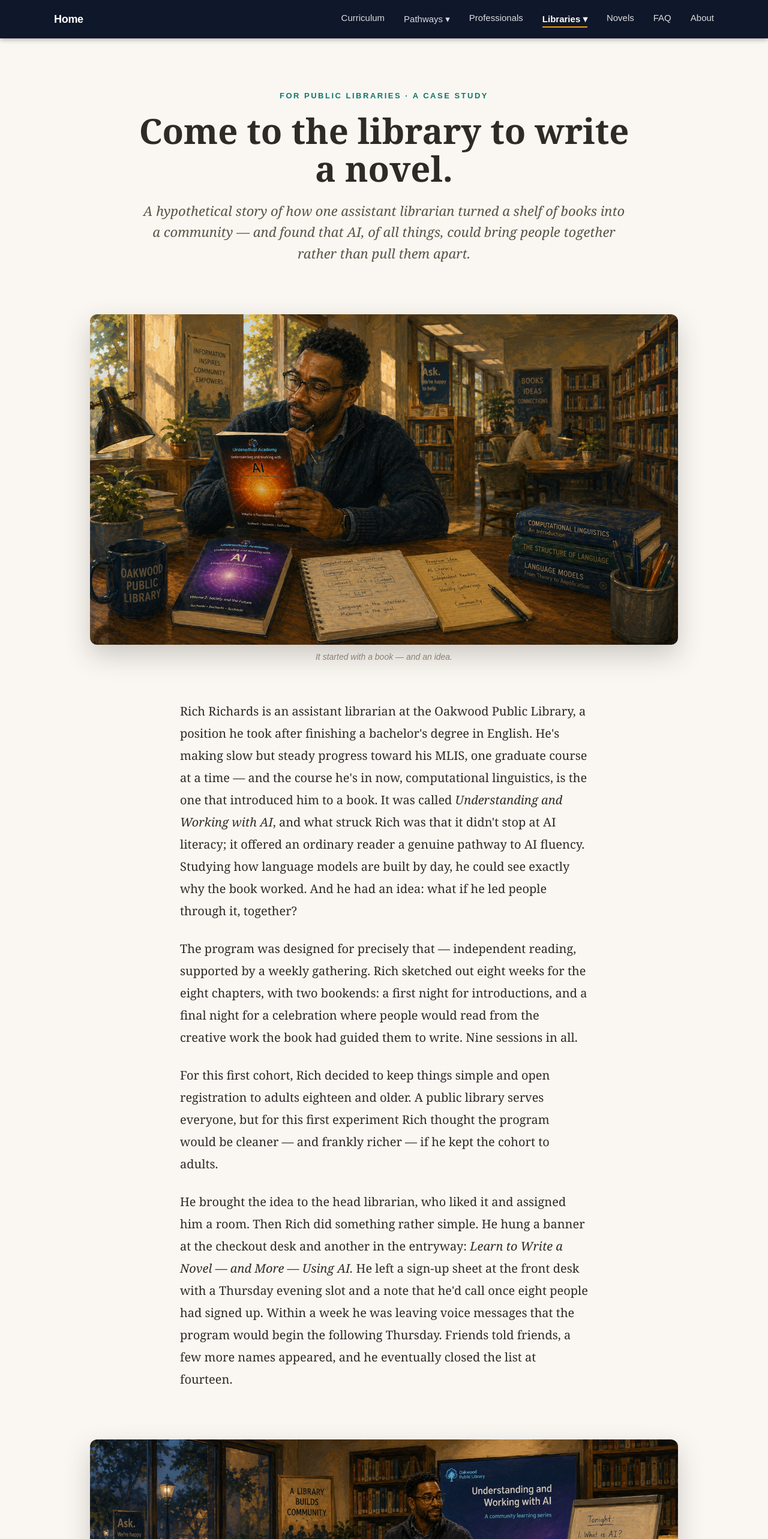
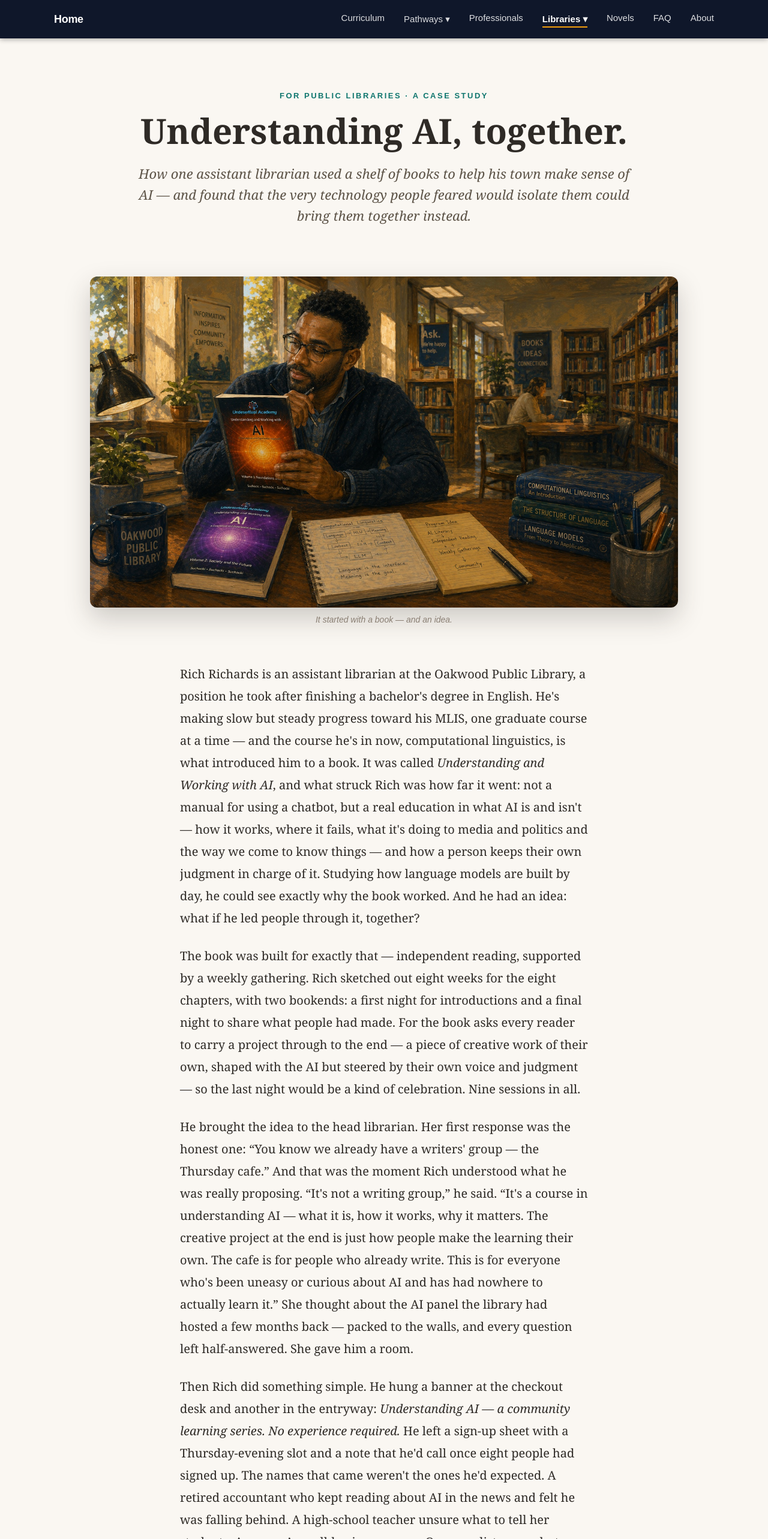
Before and after one commit to Suchocki88/UnderstandingAI.ai, a Next.js app: page /public-libraries in a window 1280 px wide. Shown: the top 2566 px of the page at 60% size. Built offline with nearby package versions, Linux system fonts and the light colour scheme.

Commit message:
Revise public library story for clarity and focus
Updated the library story to emphasize community learning and understanding AI. Revised various sections for clarity and engagement.

```diff
--- a/app/public-libraries/page.tsx
+++ b/app/public-libraries/page.tsx
@@ -3,7 +3,7 @@ import Link from "next/link";
 export const metadata = {
   title: "A Public Library Story | Understanding and Working with AI",
   description:
-    "How one assistant librarian turned a shelf of books into a community — an illustrated case study of the library as a third place for AI education and human connection.",
+    "How one assistant librarian helped his town understand AI — an illustrated case study of the public library as a place to learn the technology reshaping our world, and to belong.",
 };
 
 const FORM_URL =
@@ -62,11 +62,11 @@ export default function Page() {
             For Public Libraries · A Case Study
           </p>
           <h1 style={{ fontFamily: SERIF, fontSize: "clamp(34px, 6vw, 58px)", lineHeight: 1.08, margin: "0 0 22px", color: INK, fontWeight: 700 }}>
-            Come to the library to write a novel.
+            Understanding AI, together.
           </h1>
           <p style={{ fontFamily: SERIF, fontSize: "clamp(19px, 2.6vw, 22px)", lineHeight: 1.6, color: "#5c5347", margin: 0, fontStyle: "italic" }}>
-            A hypothetical story of how one assistant librarian turned a shelf of books into a community — and found that AI, of all things,
-            could bring people together rather than pull them apart.
+            How one assistant librarian used a shelf of books to help his town make sense of AI — and found that the
+            very technology people feared would isolate them could bring them together instead.
           </p>
         </div>
       </section>
@@ -83,30 +83,39 @@ export default function Page() {
           <p style={para}>
             Rich Richards is an assistant librarian at the Oakwood Public Library, a position he took after finishing a
             bachelor&apos;s degree in English. He&apos;s making slow but steady progress toward his MLIS, one graduate
-            course at a time — and the course he&apos;s in now, computational linguistics, is the one that introduced
-            him to a book. It was called <em>Understanding and Working with AI</em>, and what struck Rich was that it
-            didn&apos;t stop at AI literacy; it offered an ordinary reader a genuine pathway to AI fluency. Studying how
-            language models are built by day, he could see exactly why the book worked. And he had an idea: what if he
-            led people through it, together?
+            course at a time — and the course he&apos;s in now, computational linguistics, is what introduced him to a
+            book. It was called <em>Understanding and Working with AI</em>, and what struck Rich was how far it went:
+            not a manual for using a chatbot, but a real education in what AI is and isn&apos;t — how it works, where it
+            fails, what it&apos;s doing to media and politics and the way we come to know things — and how a person keeps
+            their own judgment in charge of it. Studying how language models are built by day, he could see exactly why
+            the book worked. And he had an idea: what if he led people through it, together?
           </p>
           <p style={para}>
-            The program was designed for precisely that — independent reading, supported by a weekly gathering. Rich
-            sketched out eight weeks for the eight chapters, with two bookends: a first night for introductions, and a
-            final night for a celebration where people would read from the creative work the book had guided them to
-            write. Nine sessions in all.
+            The book was built for exactly that — independent reading, supported by a weekly gathering. Rich sketched
+            out eight weeks for the eight chapters, with two bookends: a first night for introductions and a final night
+            to share what people had made. For the book asks every reader to carry a project through to the end — a
+            piece of creative work of their own, shaped with the AI but steered by their own voice and judgment — so the
+            last night would be a kind of celebration. Nine sessions in all.
           </p>
           <p style={para}>
-            For this first cohort, Rich decided to keep things simple and open registration to adults eighteen and
-            older. A public library serves everyone, but for this first experiment Rich thought the program would be
-            cleaner — and frankly richer — if he kept the cohort to adults.
+            He brought the idea to the head librarian. Her first response was the honest one: &ldquo;You know we already
+            have a writers&apos; group — the Thursday cafe.&rdquo; And that was the moment Rich understood what he was
+            really proposing. &ldquo;It&apos;s not a writing group,&rdquo; he said. &ldquo;It&apos;s a course in
+            understanding AI — what it is, how it works, why it matters. The creative project at the end is just how
+            people make the learning their own. The cafe is for people who already write. This is for everyone
+            who&apos;s been uneasy or curious about AI and has had nowhere to actually learn it.&rdquo; She thought about
+            the AI panel the library had hosted a few months back — packed to the walls, and every question left
+            half-answered. She gave him a room.
           </p>
           <p style={para}>
-            He brought the idea to the head librarian, who liked it and assigned him a room. Then Rich did something
-            rather simple. He hung a banner at the checkout desk and another in the entryway:{" "}
-            <em>Learn to Write a Novel — and More — Using AI.</em> He left a sign-up sheet at the front desk with a
-            Thursday evening slot and a note that he&apos;d call once eight people had signed up. Within a week he was
-            leaving voice messages that the program would begin the following Thursday. Friends told friends, a few
-            more names appeared, and he eventually closed the list at fourteen.
+            Then Rich did something simple. He hung a banner at the checkout desk and another in the entryway:{" "}
+            <em>Understanding AI — a community learning series. No experience required.</em> He left a sign-up sheet with
+            a Thursday-evening slot and a note that he&apos;d call once eight people had signed up. The names that came
+            weren&apos;t the ones he&apos;d expected. A retired accountant who kept reading about AI in the news and felt
+            he was falling behind. A high-school teacher unsure what to tell her students. A nurse. A small-business
+            owner. One novelist, yes — but mostly people who had never once thought of themselves as writers, and who
+            had every intention of understanding this thing before it understood them. Friends told friends, and he
+            closed the list at fourteen.
           </p>
         </Prose>
       </section>
@@ -121,51 +130,51 @@ export default function Page() {
       <section style={{ padding: "8px 0" }}>
         <Prose>
           <p style={para}>
-            Rich explained the format that first evening. There were eight chapters in the program and eight weeks of
-            study. Participants would read approximately one chapter each week on their own, conduct the AI labs, make
-            entries in their field journals, and work on their creative projects. They would meet nine times
-            altogether: that night&apos;s orientation, seven more weekly meetings as they progressed through the books,
-            and a final evening devoted largely to sharing what they had created.
+            Rich explained the format that first evening. One chapter a week, read on your own. Each chapter came with
+            AI labs — structured experiments you ran on a real chatbot to see for yourself where it was brilliant and
+            where it quietly fell apart — a field journal to record what you found, and a running project of your own.
+            They would meet nine times: that night&apos;s orientation, seven weekly sessions, and a final evening to
+            share what they had made.
           </p>
           <p style={para}>
-            &ldquo;And one request,&rdquo; Rich added. &ldquo;Some of you are going to move faster than others. If you
-            finish a chapter early, please resist the temptation to race ahead. Instead, put that extra energy into
-            your literary project. That way we&apos;ll stay reasonably close together and have more to talk about when
-            we meet.&rdquo;
+            &ldquo;And one request,&rdquo; Rich added. &ldquo;Some of you will move faster than others. If you finish a
+            chapter early, resist the urge to race ahead — put that energy into your project instead. That way we stay
+            close enough together to actually talk when we meet.&rdquo;
           </p>
           <p style={para}>
-            Over the course of the program, people overwhelmingly wanted to talk about their writing projects — but
-            they were happy to warm up first with the book&apos;s reflection questions. Rich broke the group into teams
-            of three or four so the conversation stayed intimate, and reshuffled the teams every week, so that by the
-            end everyone had worked with everyone. The reflection questions were the icebreaker; teams talked, then the
-            whole room talked.
+            The talking was the point, and it surprised him how much of it there was. They compared what their chatbots
+            had told them — the confident answers that turned out to be wrong, the flattery, the moments the machine
+            handed their own assumptions back to them as fact. Rich broke the group into teams of three or four so the
+            conversation stayed intimate, and reshuffled the teams every week, so that by the end everyone had worked
+            with everyone. The book&apos;s reflection questions were the icebreaker; the teams talked, then the whole
+            room talked.
           </p>
           <p style={para}>
             After every two chapters there was an informal unit exam. The week before, he&apos;d hand it out to take
-            home — on your own, and please, no AI on this one. Then class would open with each team taking that same
-            exam together, followed by discussion. The individual attempt showed them what they knew; the team attempt
+            home — on your own, and please, no AI on this one. Then the session would open with each team taking that
+            same exam together, followed by discussion. The solo attempt showed them what they knew; the team attempt
             gave them a reason to talk through what they didn&apos;t.
           </p>
           <p style={para}>
-            Most of his participants had computers with good internet at home. A few didn&apos;t, and came in to use
-            the library&apos;s — and during the day Rich would spot them there, utterly ensconced, hours vanishing. He
-            assumed research, until he realized they were deep inside their own novels. It made him smile at the quiet
-            inversion of it: people once came to the library to find a novel to read. Now they were coming to the
-            library to write one.
+            Most of them had computers at home; a few didn&apos;t, and came in to use the library&apos;s. Rich would
+            spot them during the day, utterly absorbed, hours vanishing — running one more lab, or deep in the creative
+            project the book had led them to. It made him smile at the quiet inversion of it: people once came to the
+            library to borrow a story. These came to make sense of the strangest new thing in their lives — and stayed
+            to write one of their own.
           </p>
         </Prose>
       </section>
 
-      <Pull>People once came to the library to find a novel to read. Now they came to write one.</Pull>
+      <Pull>They came to understand AI. They stayed because of one another.</Pull>
 
       <section style={{ padding: "0 0 8px" }}>
         <Prose>
           <p style={para}>
-            By the fourth or fifth week, Rich noticed something else. People weren&apos;t coming because they had to.
-            There were no grades, no attendance requirements, no credits at stake. They came because Thursday night had
-            become something they looked forward to. They wanted to hear other people&apos;s perspectives and share
-            their own. Learning together was proving more engaging — and often more effective — than working alone.
-            They wanted to hear how the literary works of others were progressing. They had started to become a group.
+            By the fourth or fifth week, Rich noticed something else. People weren&apos;t coming because they had to —
+            no grades, no credits, nothing at stake. They came because Thursday night had become something they looked
+            forward to. They wanted to hear how others were making sense of it all, and to be heard in return. Learning
+            together was proving more engaging — and more honest — than puzzling it out alone. They had started to
+            become a group.
           </p>
         </Prose>
       </section>
@@ -180,20 +189,20 @@ export default function Page() {
       <section style={{ padding: "8px 0" }}>
         <Prose>
           <p style={para}>
-            On the last night, the teams reviewed their final exam and then, almost impatiently, turned to the
-            readings. One by one, people stood, described what they&apos;d made, and read a passage aloud. Included
-            were novels, autobiographies, screenplays, and poetry collections. The room leaned in. The applause after
-            each presentation was sincere, heartfelt, and earned. Rich&apos;s only regret was arithmetic — twelve had
-            made it all the way through, and ninety minutes left them each barely enough time. They went later into the
-            evening and few cared. But he noted it in the margin: next time, smaller.
+            On the last night, the teams reviewed their final exam and then, almost impatiently, turned to the sharing.
+            One by one, people described what they&apos;d made and read a passage aloud. Some had written short fiction,
+            some memoir, one a set of poems, one an essay on what AI might mean for her own profession. The room leaned
+            in. The applause after each was sincere, heartfelt, and earned. Rich&apos;s only regret was arithmetic —
+            twelve had made it all the way through, and ninety minutes left them barely enough time. They ran late into
+            the evening, and few minded. But he noted it in the margin: next time, smaller.
           </p>
           <p style={para}>
-            What everyone understood by then was that they didn&apos;t have finished literary works. They had
-            beginnings — first drafts that still needed to cure, needed human judgment, needed the AI&apos;s idioms
-            sanded away by a real hand. A few had become genuine friends and decided to keep meeting on their own, in
-            what they&apos;d taken to calling a writing circle. Rich pointed the rest toward FluentVoices.org, where
-            adult writers form online circles around exactly this — the community continuing well past the last
-            session.
+            What everyone understood by then was that they didn&apos;t have finished works. They had beginnings — first
+            drafts that still needed to cure, still needed human judgment, still needed the AI&apos;s borrowed idioms
+            sanded away by a real hand. That was the lesson in miniature: the tool could lift what they made, but only
+            they could make it theirs. A few had become genuine friends and decided to keep meeting on their own. Rich
+            pointed the rest toward FluentVoices.org, where people form online circles to keep learning and creating
+            together — the community continuing well past the last session.
           </p>
         </Prose>
       </section>
@@ -208,20 +217,20 @@ export default function Page() {
       <section style={{ padding: "8px 0 24px" }}>
         <Prose>
           <p style={para}>
-            After they&apos;d gone, Rich sat alone in the library&apos;s classroom with his own field journal — the
-            same kind he&apos;d asked all of them to keep — and tried to name what had happened. So much of our
-            technology, he wrote, seems to be isolating us even as it promises to connect us. And here was AI, the very
-            technology many feared would deepen that isolation, doing something like the opposite: not only lifting
-            what these people could make, but drawing them together to make it. With the library as the third place and
-            the writing as the reason to come, they&apos;d built a small community out of the very thing that was
-            supposed to pull them apart.
+            After they&apos;d gone, Rich sat alone in the library&apos;s classroom with his own field journal — the same
+            kind he&apos;d asked all of them to keep — and tried to name what had happened. So much of our technology, he
+            wrote, seems to isolate us even as it promises to connect us. And here was AI — the very thing many feared
+            would deepen that isolation — doing something like the opposite: not only sharpening what these people
+            understood and lifting what they could make, but drawing them together to do it. With the library as the
+            third place and the wish to understand as the reason to come, they&apos;d built a small community out of the
+            very technology that was supposed to pull them apart.
           </p>
           <p style={{ ...para, fontStyle: "italic" }}>This is not what I expected, he wrote.</p>
           <p style={para}>
-            Then he added one more thought. None of it had happened automatically. The books had provided the pathway.
-            AI had provided the catalyst. But someone still had to put up the sign, open the room, welcome the
-            strangers, and help them become a group. That had been his part. And the library had done what libraries do
-            at their best: provided a third place where people could learn, create, and belong.
+            Then he added one more thought. None of it had happened automatically. The book had provided the pathway. AI
+            had provided the occasion. But someone still had to put up the sign, open the room, welcome the strangers,
+            and help them become a group. That had been his part. And the library had done what libraries do at their
+            best: given people a place to learn, to create, and to belong.
           </p>
         </Prose>
       </section>
@@ -237,8 +246,6 @@ export default function Page() {
           <h2 style={{ fontFamily: SERIF, fontSize: "clamp(26px, 4vw, 38px)", margin: "0 0 28px", color: "white" }}>
             Could this happen at your library?
           </h2>
-          {/* Replace VIDEO_ID below with your public-library outro Brightcove video ID.
-              If the outro video isn't ready yet, you can delete this <div> and the page still reads cleanly. */}
           <div style={{ maxWidth: 760, margin: "0 auto", borderRadius: 14, overflow: "hidden", boxShadow: "0 20px 50px rgba(0,0,0,0.35)", border: "1px solid rgba(255,255,255,0.15)" }}>
             <iframe
               src="https://players.brightcove.net/2505476419001/ocOFOM0IrR_default/index.html?videoId=6403237298112"
```
